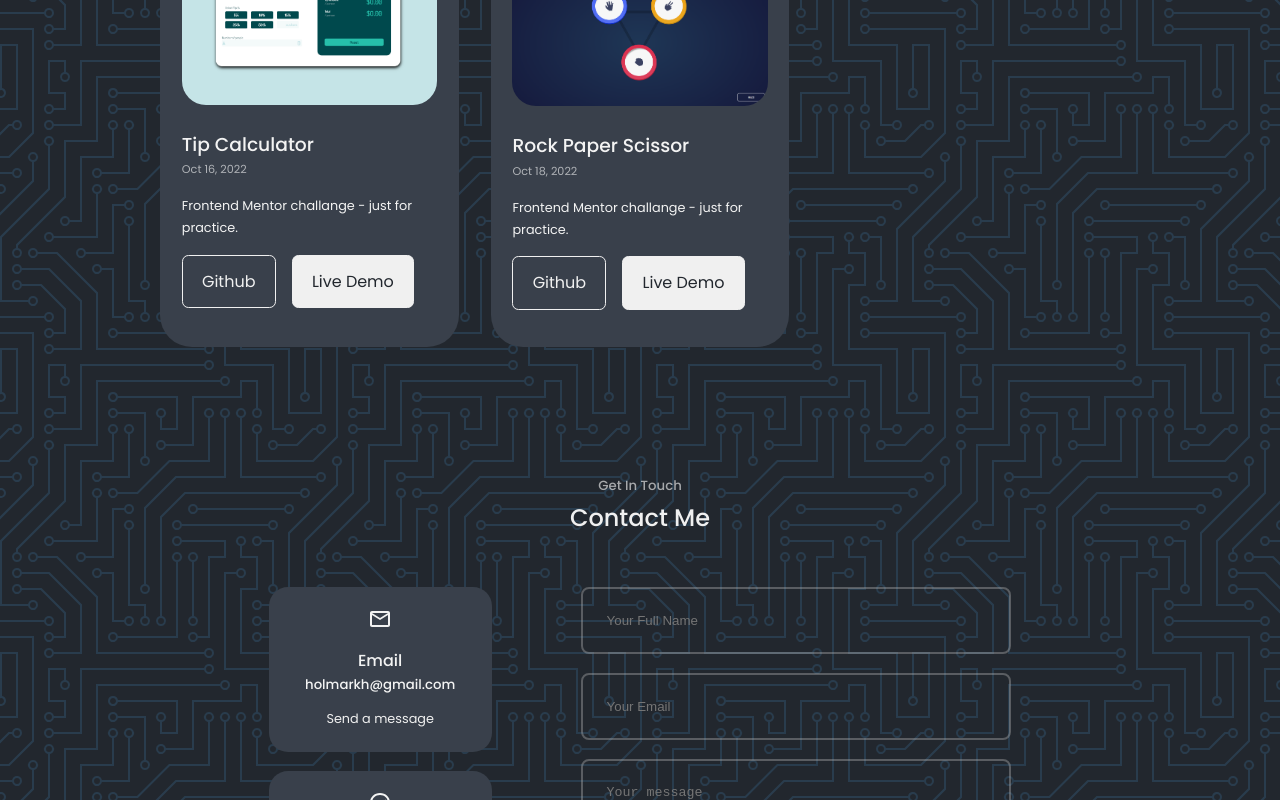
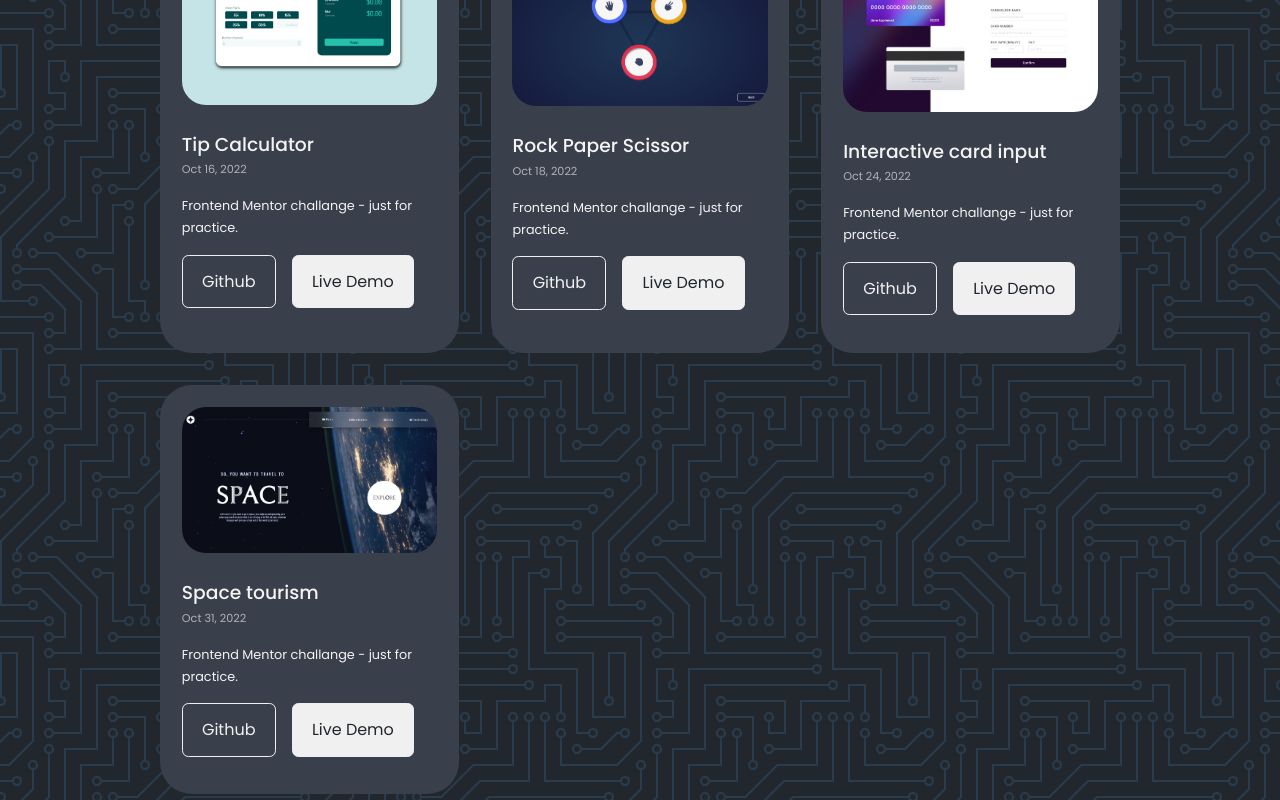
Before and after one commit to holmar18/holmar, a React (Create React App) app: page / in a window 1280 px wide. Shown: the part 3860-4660 px from the top of the page. Built offline with nearby package versions, Linux system fonts and the light colour scheme.

Commit message:
Add two frontend mentor challanges

```diff
--- a/src/components/portfolio/Projects-Data.js
+++ b/src/components/portfolio/Projects-Data.js
@@ -9,6 +9,8 @@ import HANGMAN from '../../assets/Projects/hangman.png';
 import MYSOCCERSKILLS from '../../assets/Projects/MySoccerSkills.png';
 import TIPCALCULATOR from '../../assets/Projects/tip-calculator-fe.png';
 import RPS from '../../assets/Projects/rps.png';
+import IACARD from '../../assets/Projects/inter-card.jpg';
+import SPACETOUR from '../../assets/Projects/space-tourism.jpg';
 
 export default [
 	{
@@ -112,4 +114,23 @@ export default [
 		github: 'https://github.com/holmar18/frontend-mentor-rock-paper-scissors',
 		demo: 'https://holmar-rock-paper-scissor.netlify.app/',
 	},
+	{
+		id: 12,
+		image: IACARD,
+		title: 'Interactive card input',
+		yearMade: 'Oct 24, 2022',
+		descrition: 'Frontend Mentor challange - just for practice.',
+		github:
+			'https://github.com/holmar18/frontend-mentor-interactive-card-details-form',
+		demo: 'https://holmar-card-details.netlify.app/',
+	},
+	{
+		id: 13,
+		image: SPACETOUR,
+		title: 'Space tourism',
+		yearMade: 'Oct 31, 2022',
+		descrition: 'Frontend Mentor challange - just for practice.',
+		github: 'https://github.com/holmar18/frontend-mentor-space-tourism-website',
+		demo: 'https://holmar-space-tourism.netlify.app/',
+	},
 ];
```
Also changed, not shown: src/assets/Projects/inter-card.jpg (added), src/assets/Projects/space-tourism.jpg (added).
